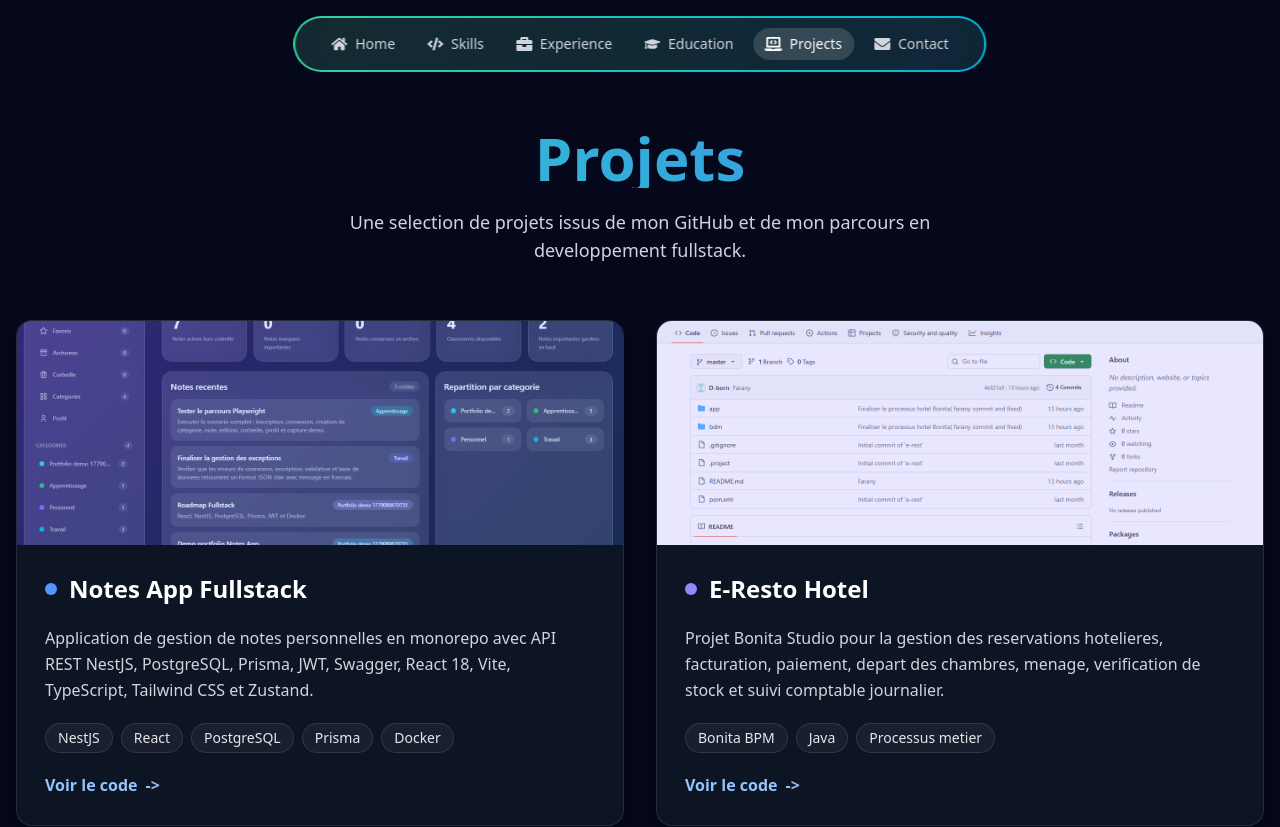
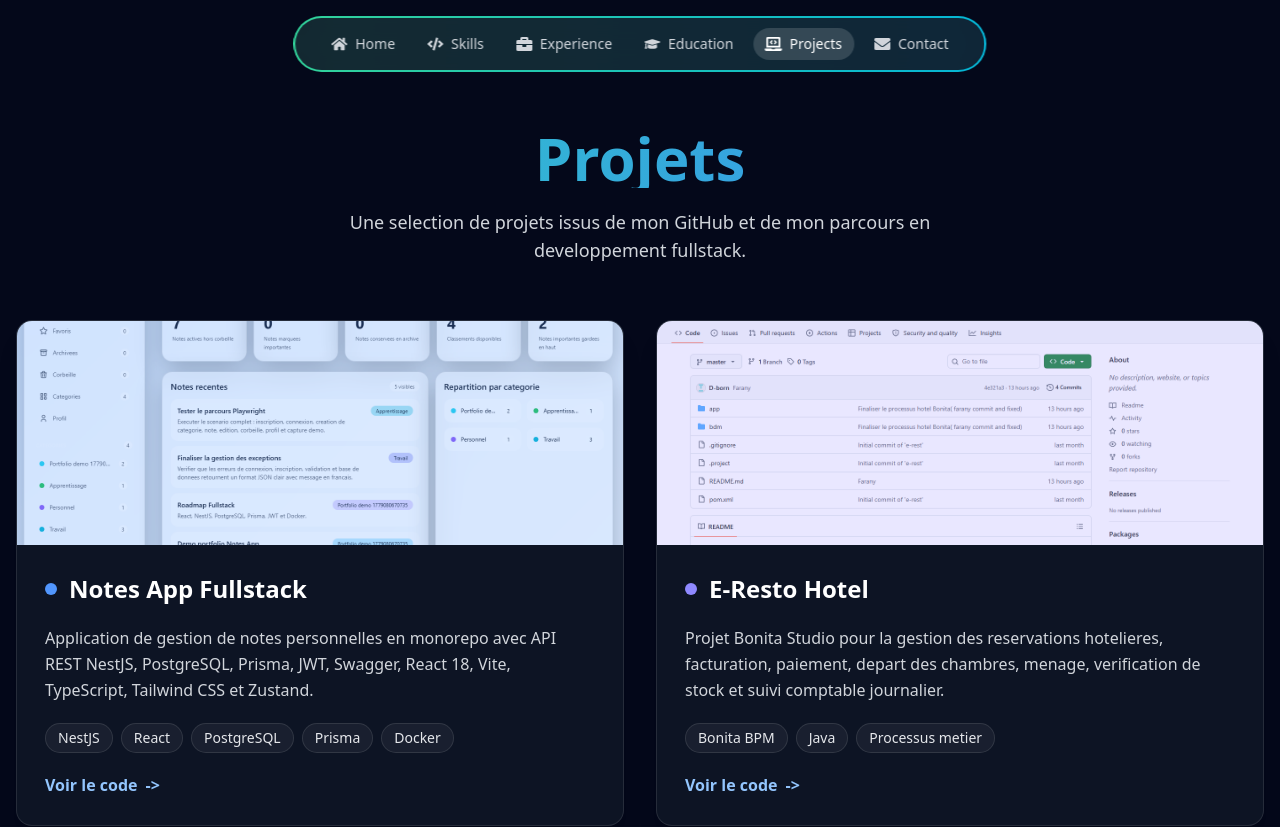
Before and after one commit to KennyU13/KennyU13.github.io, a React (Vite) app: page /projects in a window 1280 px wide. Shown: the top 827 px of the page. Built offline with nearby package versions, Linux system fonts and the light colour scheme.

Commit message:
Use light theme notes app demo

```diff
--- a/src/pages/Projects/Projects.jsx
+++ b/src/pages/Projects/Projects.jsx
@@ -7,7 +7,7 @@ const projects = [
     title: "Notes App Fullstack",
     description:
       "Application de gestion de notes personnelles en monorepo avec API REST NestJS, PostgreSQL, Prisma, JWT, Swagger, React 18, Vite, TypeScript, Tailwind CSS et Zustand.",
-    image: "/project-demos/notes-app-fullstack.png?v=2",
+    image: "/project-demos/notes-app-fullstack.png?v=3",
     color: "#5196fd",
     stack: ["NestJS", "React", "PostgreSQL", "Prisma", "Docker"],
     githubLink: "https://github.com/KennyU13/notes-app-fullstack",
```
Also changed, not shown: public/project-demos/notes-app-fullstack.png.
